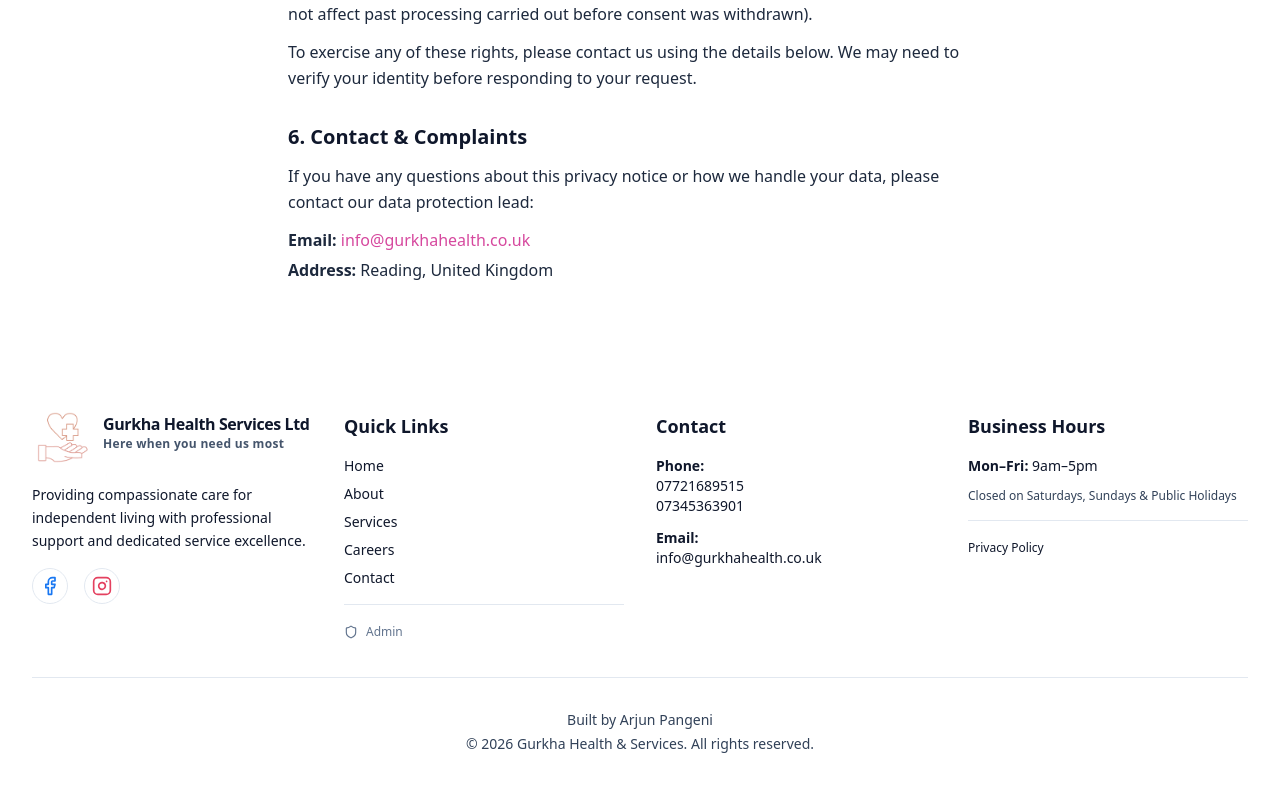
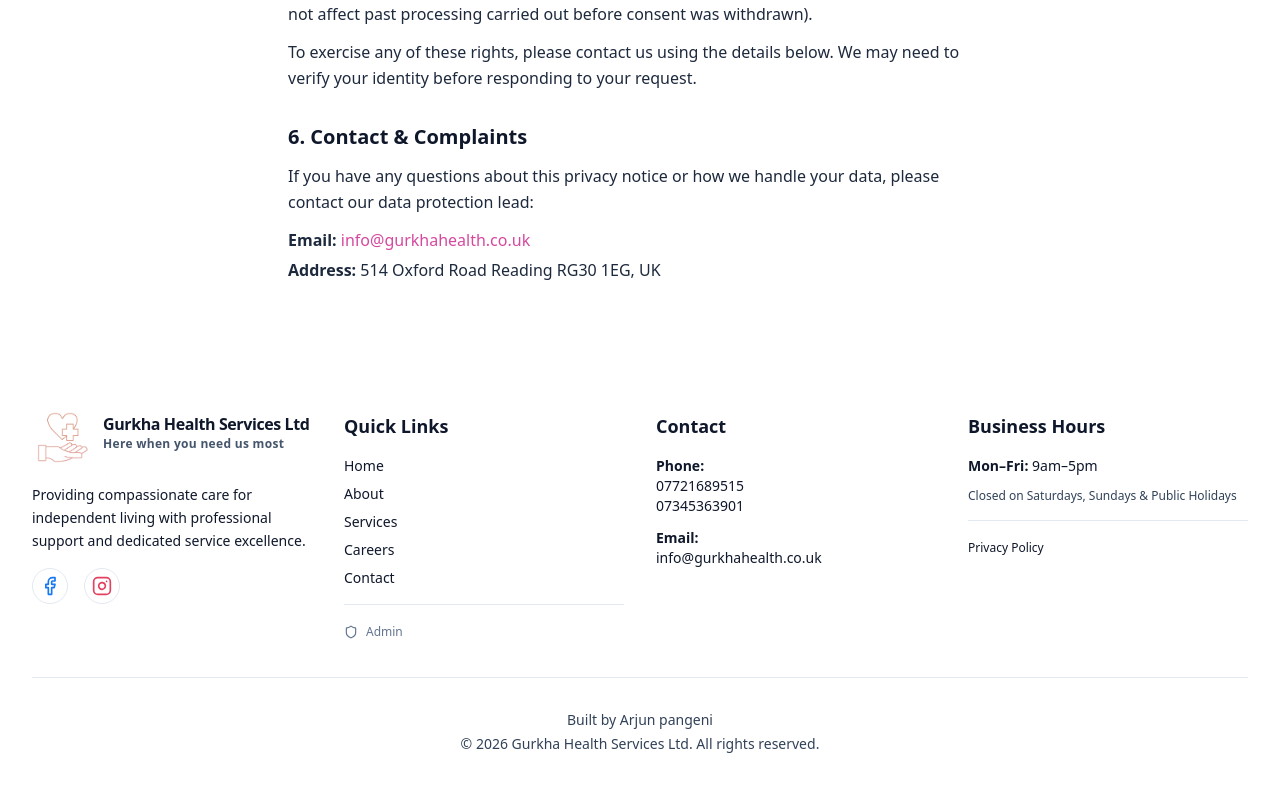
Before and after one commit to gurkhahealthcare/gurkhahealthcare, a Next.js app: page /privacy-policy in a window 1280 px wide. Shown: the part 1702-2494 px from the top of the page. Built offline with nearby package versions, Linux system fonts and the light colour scheme.

Commit message:
typo correction

```diff
--- a/src/app/about/page.tsx
+++ b/src/app/about/page.tsx
@@ -30,7 +30,7 @@ const teamMembers = [
   },
   {
     name: 'Yvonne Mnyani',
-    role: 'HR Manager & advisor',
+    role: 'HR Manager & Advisor',
     photo: '/yvone.webp',
   },
 ];
--- a/src/app/privacy-policy/page.tsx
+++ b/src/app/privacy-policy/page.tsx
@@ -132,7 +132,9 @@ export default function PrivacyPolicyPage() {
                 </a>
               </p>
               <p>
-                <span className="font-semibold">Address:</span> Reading, United Kingdom
+                <span className="font-semibold">Address:</span> 514 Oxford Road
+Reading
+RG30 1EG, UK
               </p>
             </div>
 
--- a/src/components/Footer.tsx
+++ b/src/components/Footer.tsx
@@ -151,8 +151,8 @@ const Footer = () => {
 
                 {/* Bottom Bar */}
                 <div className="border-t border-slate-200 dark:border-slate-800 pt-8 text-center text-sm text-slate-700 dark:text-white space-y-1">
-                    <p className="font-medium">Built by Arjun Pangeni</p>
-                    <p>&copy; {currentYear} Gurkha Health & Services. All rights reserved.</p>
+                    <p className="font-medium">Built by <a href="https://linktr.ee/arjunpangeni">Arjun pangeni</a></p>
+                    <p>&copy; {currentYear} Gurkha Health Services Ltd. All rights reserved.</p>
                 </div>
             </div>
         </footer>
```
